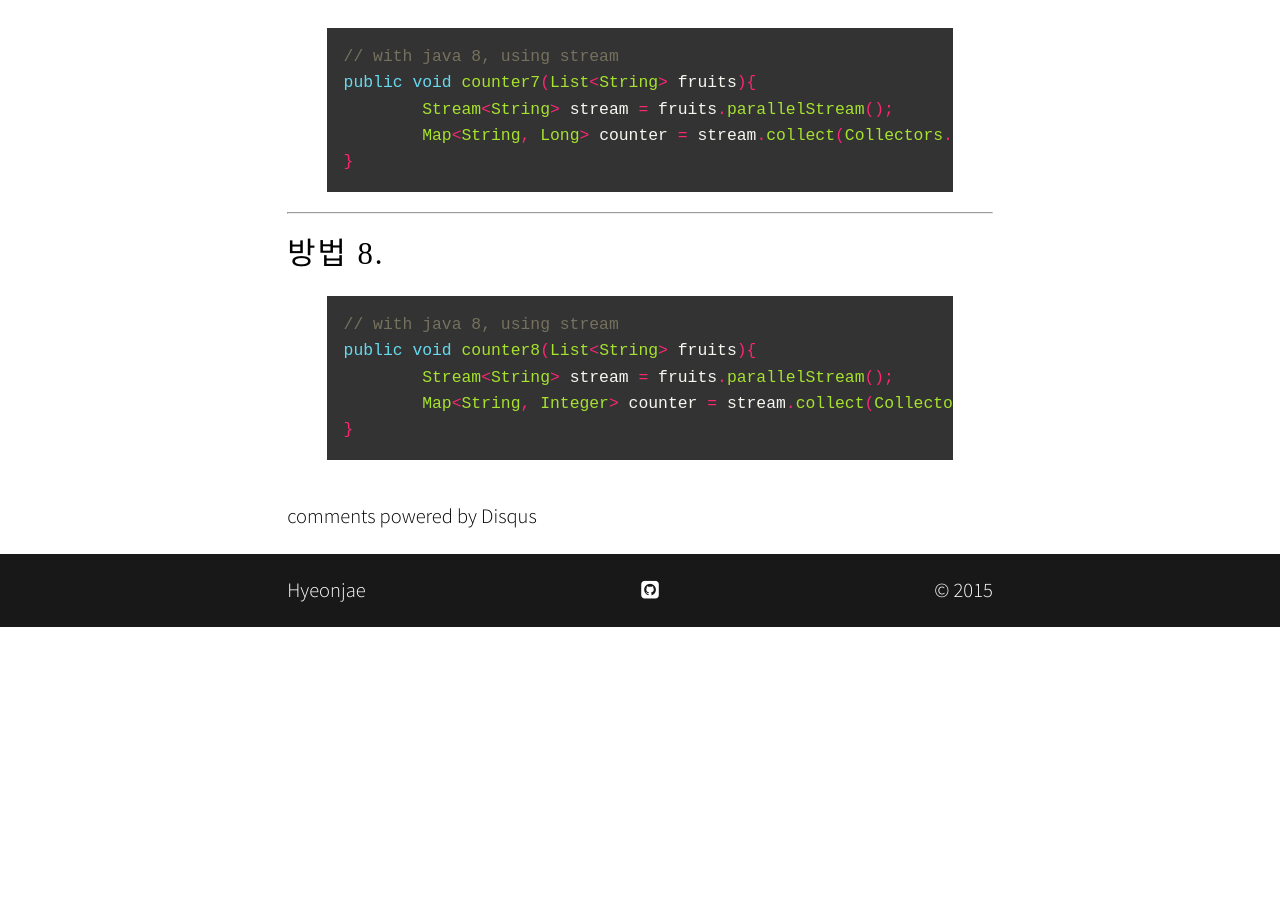
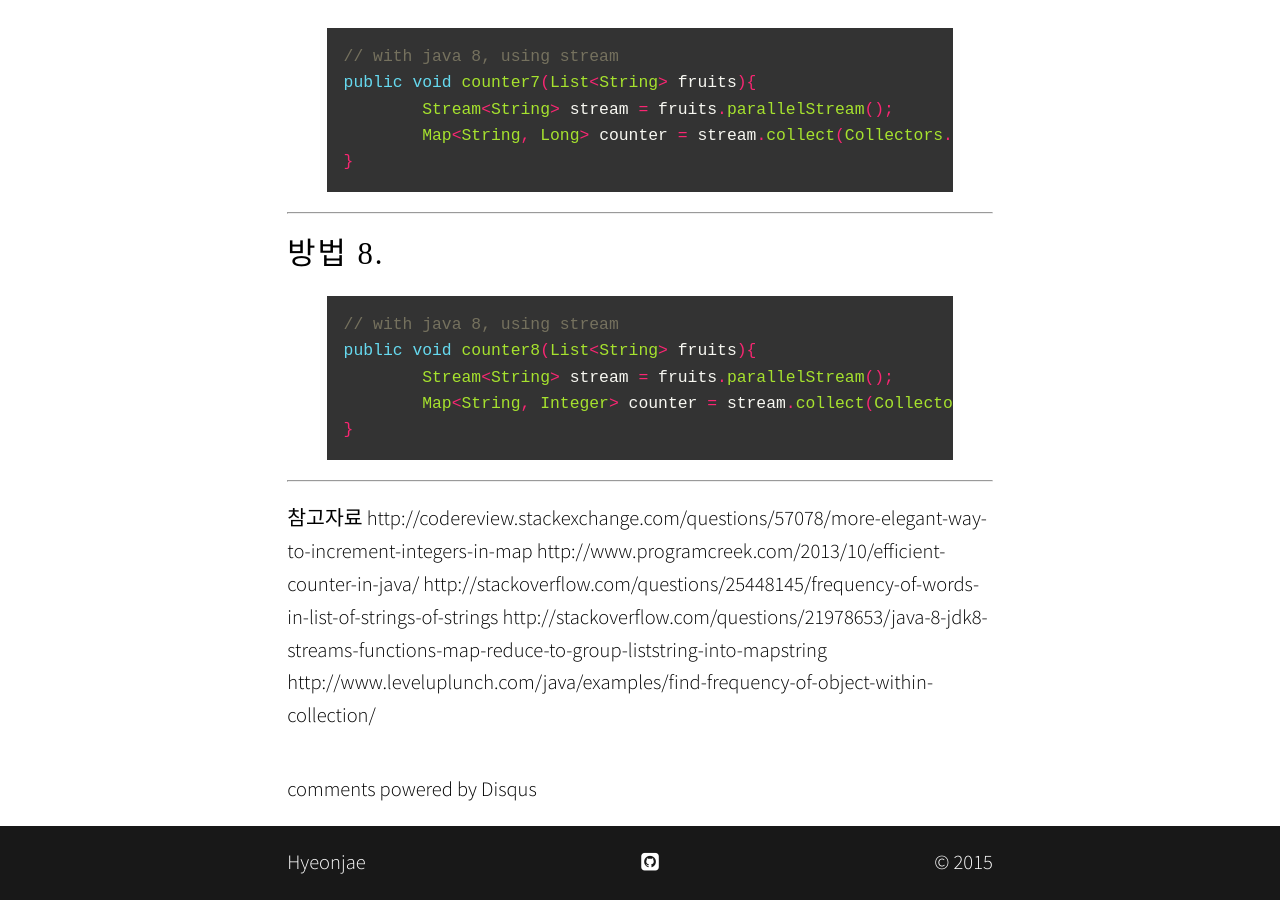
Before and after one commit to hyeonjae/hyeonjae.github.io.archive, a Jekyll site: the page built from _posts/2015-03-06-java-counter.md, in a window 1280 px wide and 900 px high, scrolled down 3504 px. Built offline with Jekyll 4.4.1, drawn with Linux system fonts in a browser that asks for light colours; nearby versions of some CDN libraries; some web fonts are replaced; comment, search, counter and statistics services are not loaded; before the commit the page ends 4131 px from its top, so only the background shows below that.

Commit message:
no message

```diff
--- a/_posts/2015-03-06-java-counter.md
+++ b/_posts/2015-03-06-java-counter.md
@@ -161,3 +161,15 @@ public void counter8(List<String> fruits){
 	Map<String, Integer> counter = stream.collect(Collectors.toConcurrentMap(k->k, v->1, Integer::sum));
 }
 {% endhighlight %}
+
+
+
+---
+
+
+참고자료
+ http://codereview.stackexchange.com/questions/57078/more-elegant-way-to-increment-integers-in-map
+ http://www.programcreek.com/2013/10/efficient-counter-in-java/
+ http://stackoverflow.com/questions/25448145/frequency-of-words-in-list-of-strings-of-strings
+ http://stackoverflow.com/questions/21978653/java-8-jdk8-streams-functions-map-reduce-to-group-liststring-into-mapstring
+ http://www.leveluplunch.com/java/examples/find-frequency-of-object-within-collection/
```
